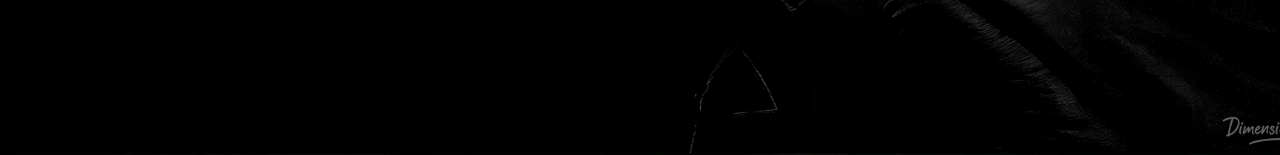
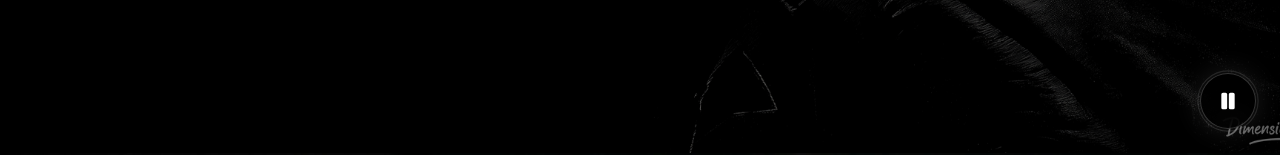
Before and after one commit to vinit-solanki/Batman-Style-Portfolio, a React (Vite) app: page / in a window 1280 px wide. Shown: the part 647-802 px from the top of the page. Built offline with nearby package versions, Linux system fonts and the light colour scheme; a web font is replaced by a local one.

Commit message:
Add background track with bottom-right pause control

```diff
--- a/src/App.jsx
+++ b/src/App.jsx
@@ -1,4 +1,4 @@
-import React, { useEffect, useRef } from "react";
+import React, { useEffect, useRef, useState } from "react";
 import {
   Github,
   Linkedin,
@@ -18,10 +18,68 @@ import {
   Instagram,
   Link2,
   Server,
+  Pause,
+  Play,
 } from "lucide-react";
 import { motion, useInView, useScroll, useTransform } from "framer-motion";
+import somethingInTheWay from "./assets/Nirvana - Something In The Way (Remastered).m4a";
 
 const App = () => {
+  /* ------------------------ Background Music ------------------------ */
+  const audioRef = useRef(null);
+  const userPausedRef = useRef(false);
+  const [isPlaying, setIsPlaying] = useState(true);
+
+  useEffect(() => {
+    const audio = audioRef.current;
+    if (!audio) return;
+
+    audio.loop = true;
+    audio.volume = 0.32;
+
+    const tryPlay = () => {
+      if (userPausedRef.current) return;
+      audio
+        .play()
+        .then(() => setIsPlaying(true))
+        .catch(() => setIsPlaying(false));
+    };
+
+    tryPlay();
+
+    const unlock = () => {
+      tryPlay();
+      window.removeEventListener("pointerdown", unlock);
+      window.removeEventListener("keydown", unlock);
+    };
+
+    window.addEventListener("pointerdown", unlock);
+    window.addEventListener("keydown", unlock);
+
+    return () => {
+      window.removeEventListener("pointerdown", unlock);
+      window.removeEventListener("keydown", unlock);
+      audio.pause();
+    };
+  }, []);
+
+  const toggleMusic = () => {
+    const audio = audioRef.current;
+    if (!audio) return;
+
+    if (!audio.paused) {
+      userPausedRef.current = true;
+      audio.pause();
+      setIsPlaying(false);
+    } else {
+      userPausedRef.current = false;
+      audio
+        .play()
+        .then(() => setIsPlaying(true))
+        .catch(() => setIsPlaying(false));
+    }
+  };
+
   /* ------------------------ Smooth Cursor Orb ------------------------ */
   const orbRef = useRef(null);
 
@@ -254,6 +312,36 @@ const App = () => {
 
   return (
     <div className="min-h-screen bg-black text-white overflow-hidden">
+
+      <audio ref={audioRef} src={somethingInTheWay} preload="auto" />
+
+      {/* Music toggle — bottom right */}
+      <motion.button
+        type="button"
+        onClick={toggleMusic}
+        aria-label={isPlaying ? "Pause music" : "Play music"}
+        className="fixed bottom-6 right-6 z-50"
+        initial={{ opacity: 0, y: 16 }}
+        animate={{ opacity: 1, y: 0 }}
+        transition={{ duration: 0.6, delay: 0.8 }}
+        whileHover={{ scale: 1.08 }}
+        whileTap={{ scale: 0.94 }}
+      >
+        {isPlaying && (
+          <motion.span
+            className="absolute inset-0 rounded-full border border-white/30"
+            animate={{ scale: [1, 1.35], opacity: [0.5, 0] }}
+            transition={{ duration: 1.6, repeat: Infinity, ease: "easeOut" }}
+          />
+        )}
+        <span className="relative flex h-14 w-14 items-center justify-center rounded-full border border-white/20 bg-black/70 backdrop-blur-md shadow-[0_0_28px_rgba(255,255,255,0.12)]">
+          {isPlaying ? (
+            <Pause size={20} className="fill-white text-white" />
+          ) : (
+            <Play size={20} className="ml-0.5 fill-white text-white" />
+          )}
+        </span>
+      </motion.button>
 
       {/* Smooth FOLLOWING ORB */}
       <div
```
Also changed, not shown: 1 other file (tests, documents, lock files or other folders).
